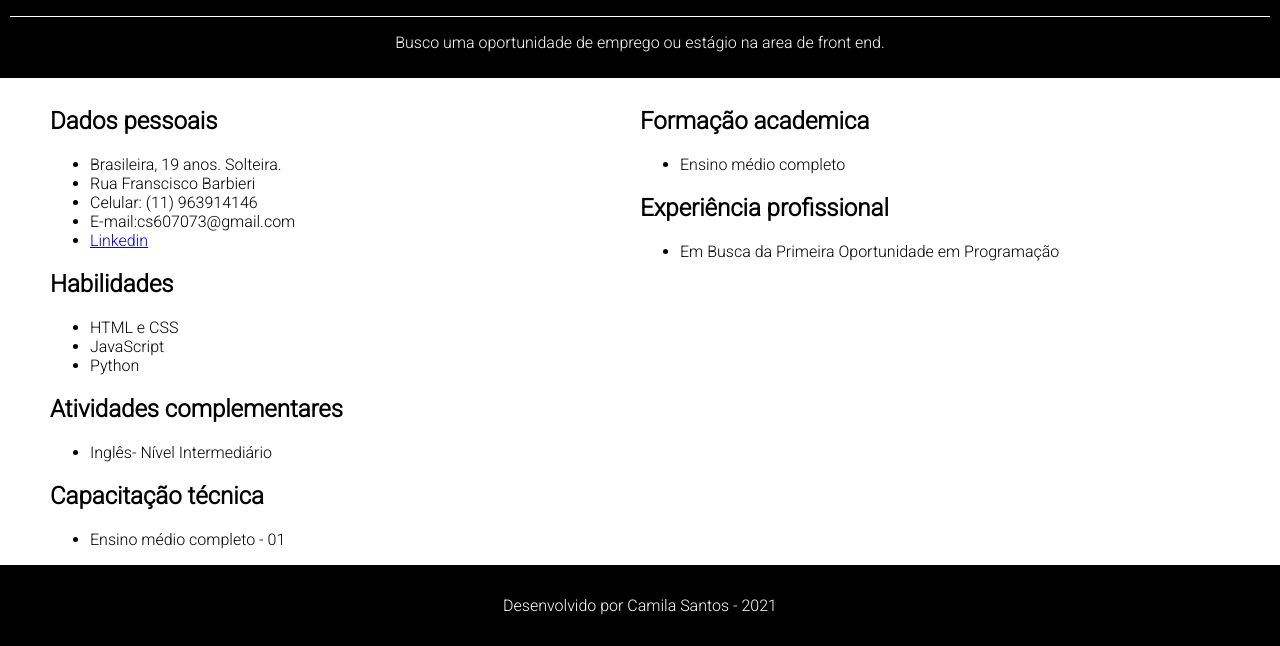
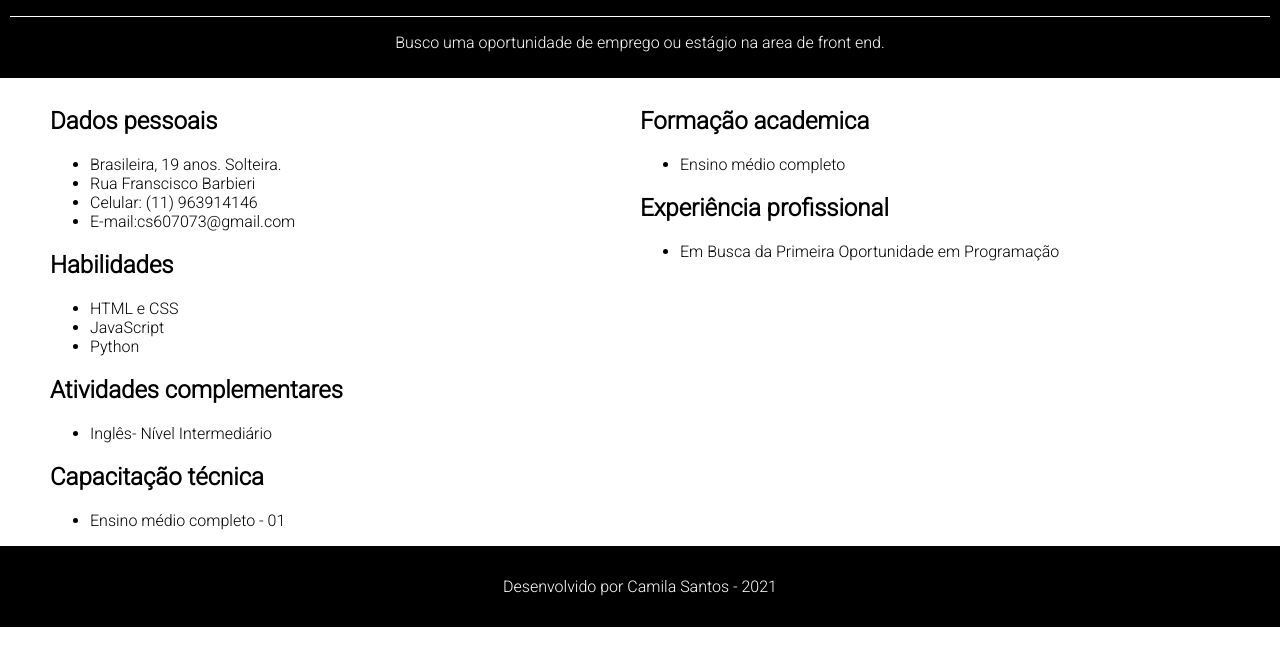
Before and after one commit to FerX95/curriculo_c, a plain HTML site: page camila.html in a window 1280 px wide. Shown: the part 164-810 px from the top of the page. Drawn offline with Linux system fonts and the light colour scheme.

Commit message:
meu curriculo

```diff
--- a/camila.html
+++ b/camila.html
@@ -32,7 +32,7 @@
                             <li> Rua Franscisco Barbieri </li>
                             <li> Celular: (11) 963914146 </li>
                             <li> E-mail:cs607073@gmail.com </li>
-                            <li> <a href="https://www.linkedin.com/in/fernando-silva-82438110a/">Linkedin</a> </li>
+
                         </ul>
                     </div>
 
```
